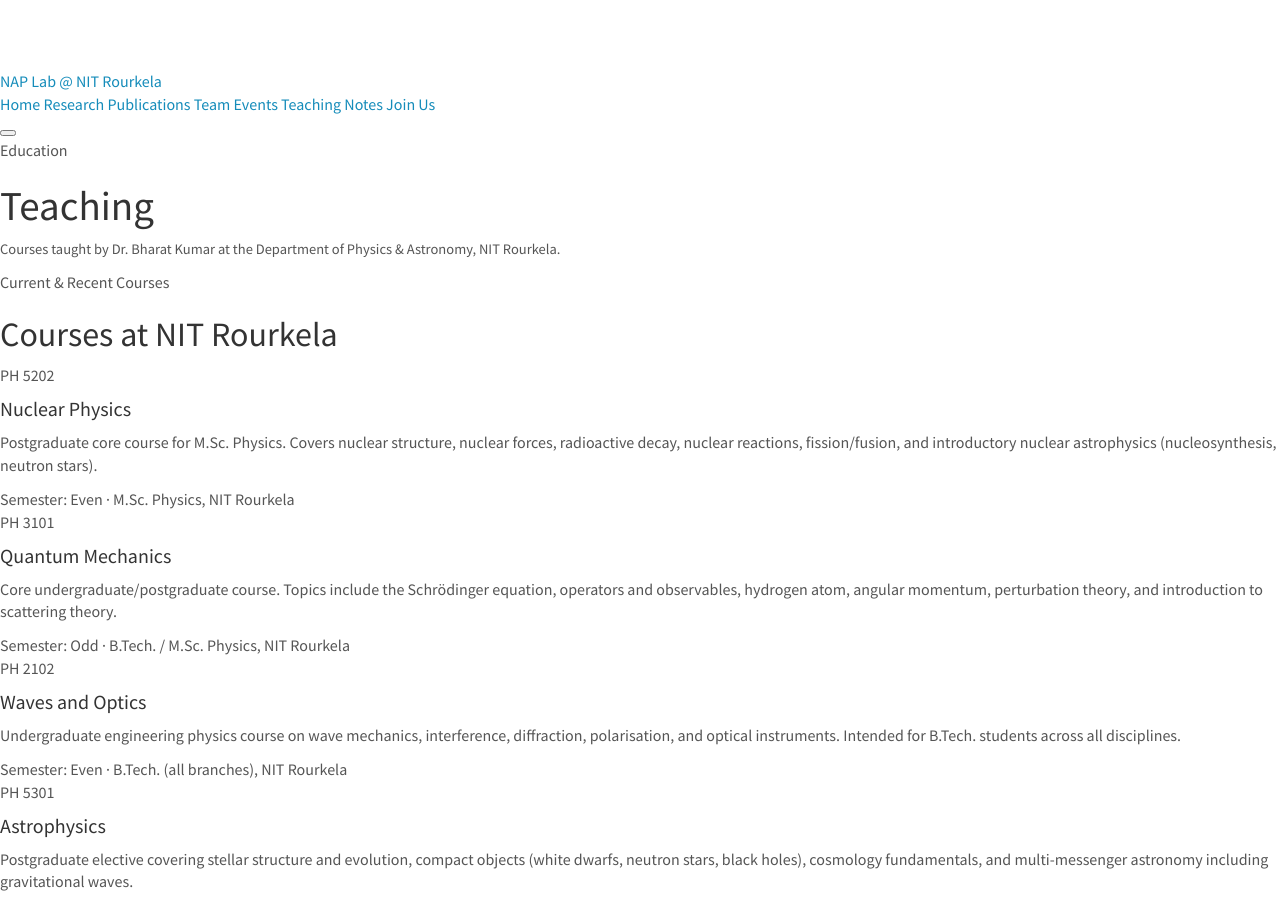
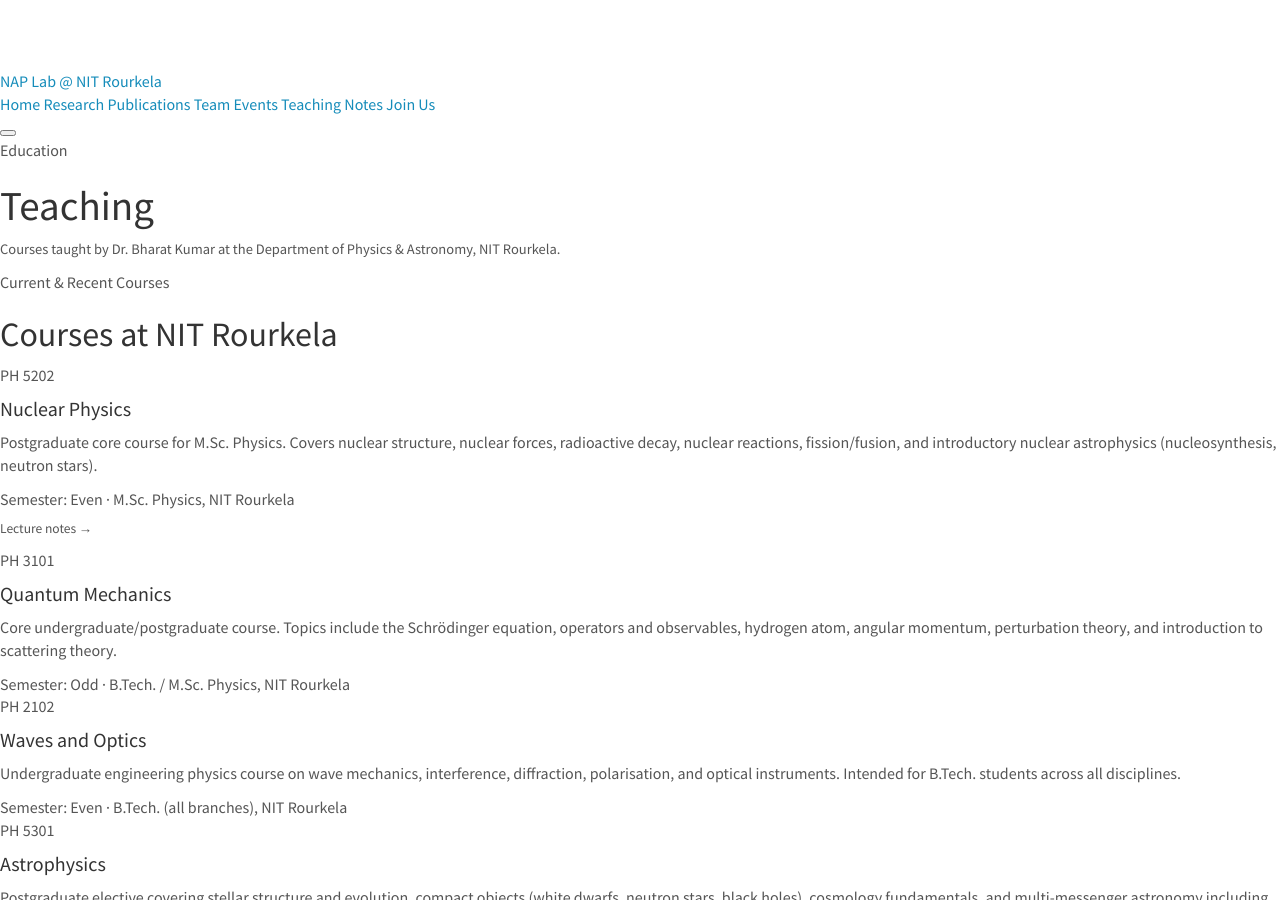
Before and after one commit to bharatiop/bharatiop.github.io, a Jekyll site: the page built from _pages/teaching.md, in a window 1280 px wide and 900 px high. Built offline with Jekyll 4.4.1, drawn with Linux system fonts in a browser that asks for light colours.

Commit message:
Add files via upload

```diff
--- a/_pages/teaching.md
+++ b/_pages/teaching.md
@@ -32,6 +32,9 @@
         <h4>Nuclear Physics</h4>
         <p>Postgraduate core course for M.Sc. Physics. Covers nuclear structure, nuclear forces, radioactive decay, nuclear reactions, fission/fusion, and introductory nuclear astrophysics (nucleosynthesis, neutron stars).</p>
         <span class="course-sem">Semester: Even · M.Sc. Physics, NIT Rourkela</span>
+        <p style="margin-top:8px;font-size:13.5px;">
+          <a href="{{ site.url }}{{ site.baseurl }}/lecture-notes/#nuclear-physics" style="color:var(--accent-mid);">Lecture notes →</a>
+        </p>
       </div>
     </div>
 
```
